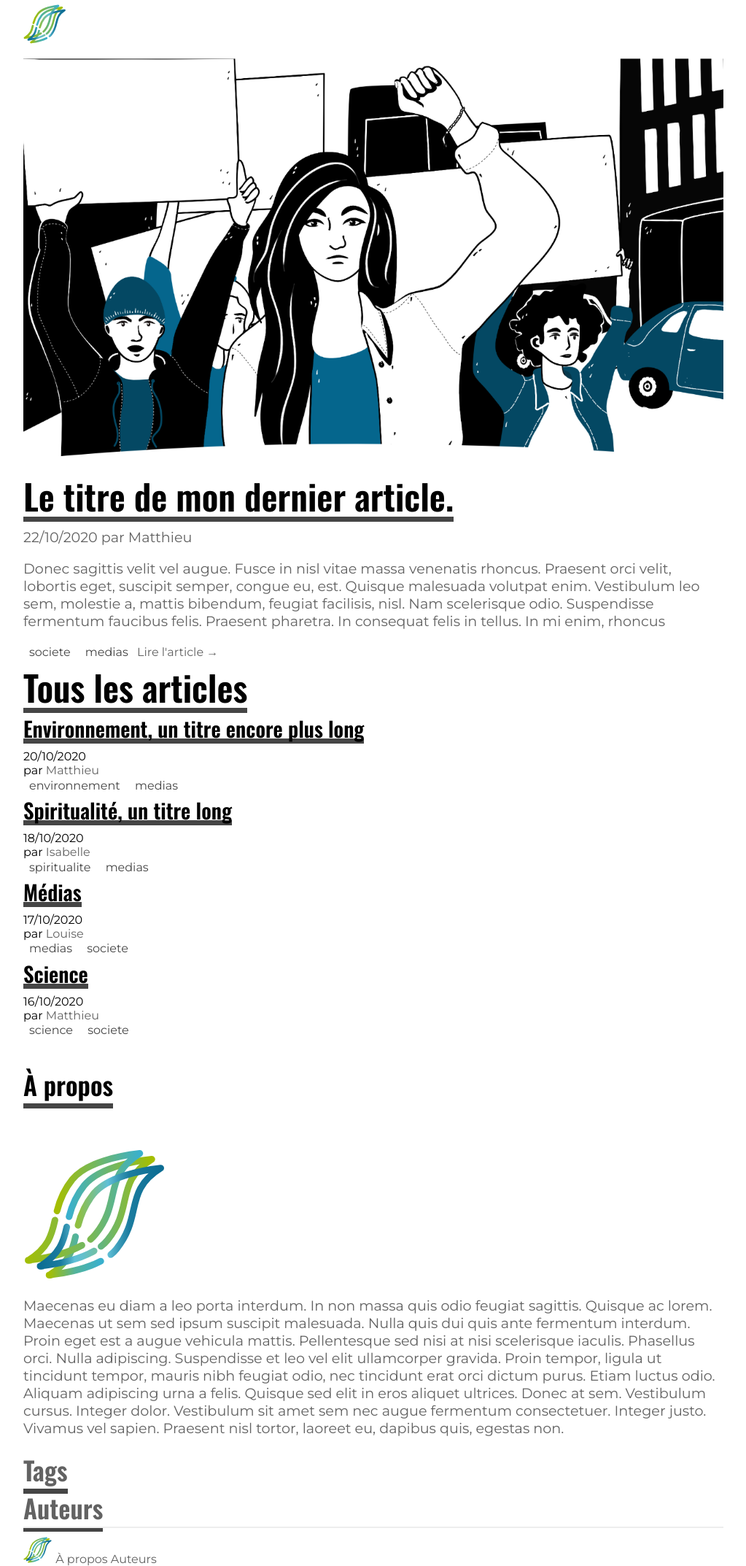
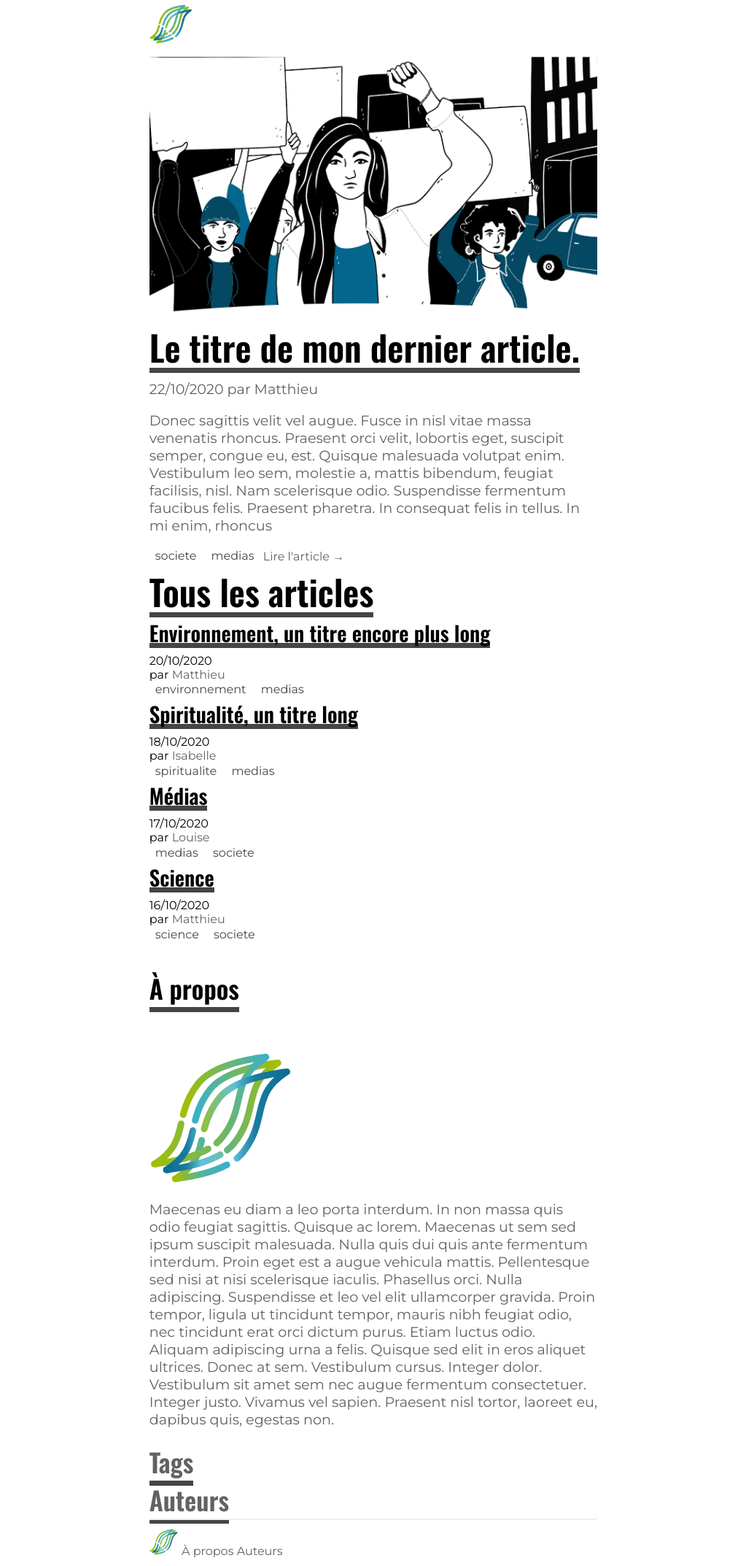
Before and after one commit to IzzDesign/hysteresis.blog, a Jekyll site: the page built from index.html, in a window 1280 px wide. Shown: the whole page at 73% size, without its empty margins (128-1151 px from the left). Built offline with Jekyll 4.4.1, drawn with Linux system fonts in a browser that asks for light colours.

Commit message:
je stresse

```diff
--- a/assets/css/design.scss
+++ b/assets/css/design.scss
@@ -25,10 +25,16 @@ body{
   font-family: $font-texte;
   flex-direction: column;
   min-height: 100vh;
-  width: 960px;
+  width: 48%;
   margin: auto;
 }
 
+.body{
+  display: flex;
+  flex-direction: column;
+}
+
+.text-center{text-align: center;}
 .navbar-brand img{width: 60px;}
 .img-fluid{width: 100%;}
 
--- a/index.html
+++ b/index.html
@@ -6,7 +6,7 @@ layout: default
     {% assign recent = site.posts.first %}
     <div class="recent">
       <a href="{{ recent.url }}" class="hover-cta">
-        <img src="{{ recent.img }}" class=" img-fluid">
+        <img src="{{ recent.img }}" class="img-fluid">
         <h2>{{ recent.title }}</h2>
       </a>
         {% assign author = site.authors | where: 'name', recent.author | first %}
```
